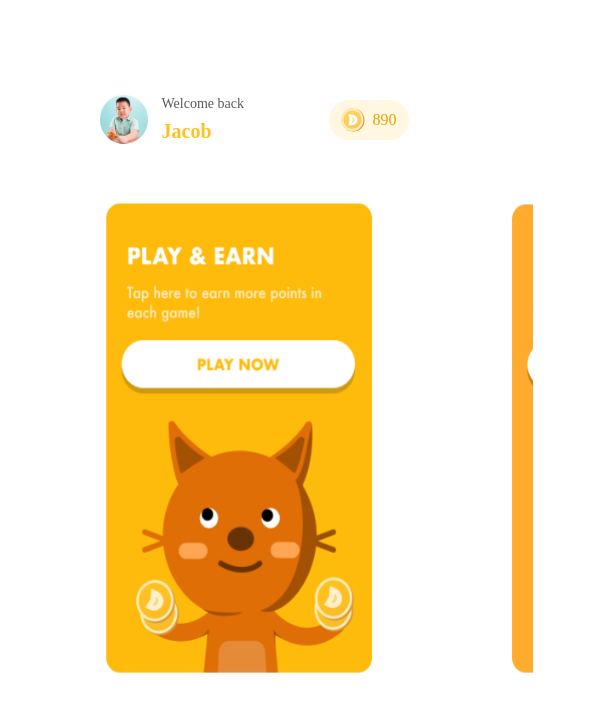
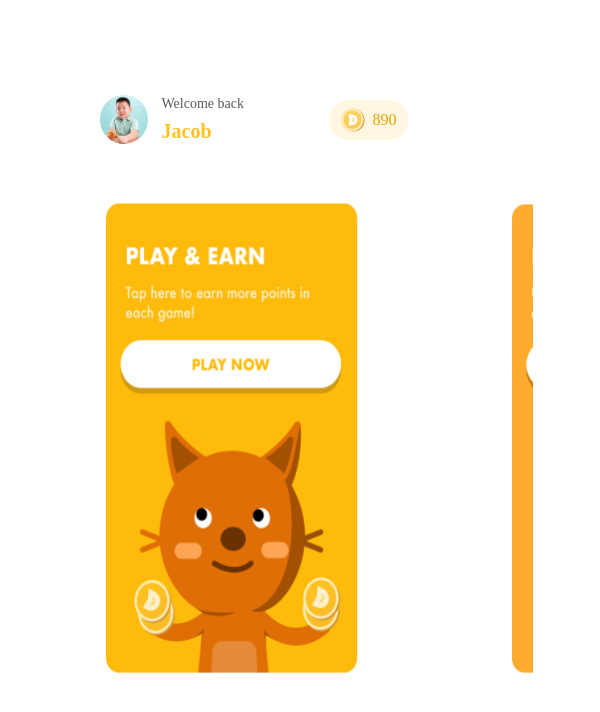
Before and after one commit to KentKong97/KentKong97.dumo.io, a plain HTML site: page index.html in a window 600 px wide. Drawn offline with nearby package versions, Linux system fonts and the light colour scheme; a web font is replaced by a local one.

Commit message:
Update index.html

```diff
--- a/index.html
+++ b/index.html
@@ -78,7 +78,7 @@
         @media screen and (min-width:412px) and (max-width:767px) {
             .owl-carousel .owl-item img {
                 display: block;
-                width: 275px;
+                width: 260px;
                 margin-left: -0.5px;
             }
 
```
